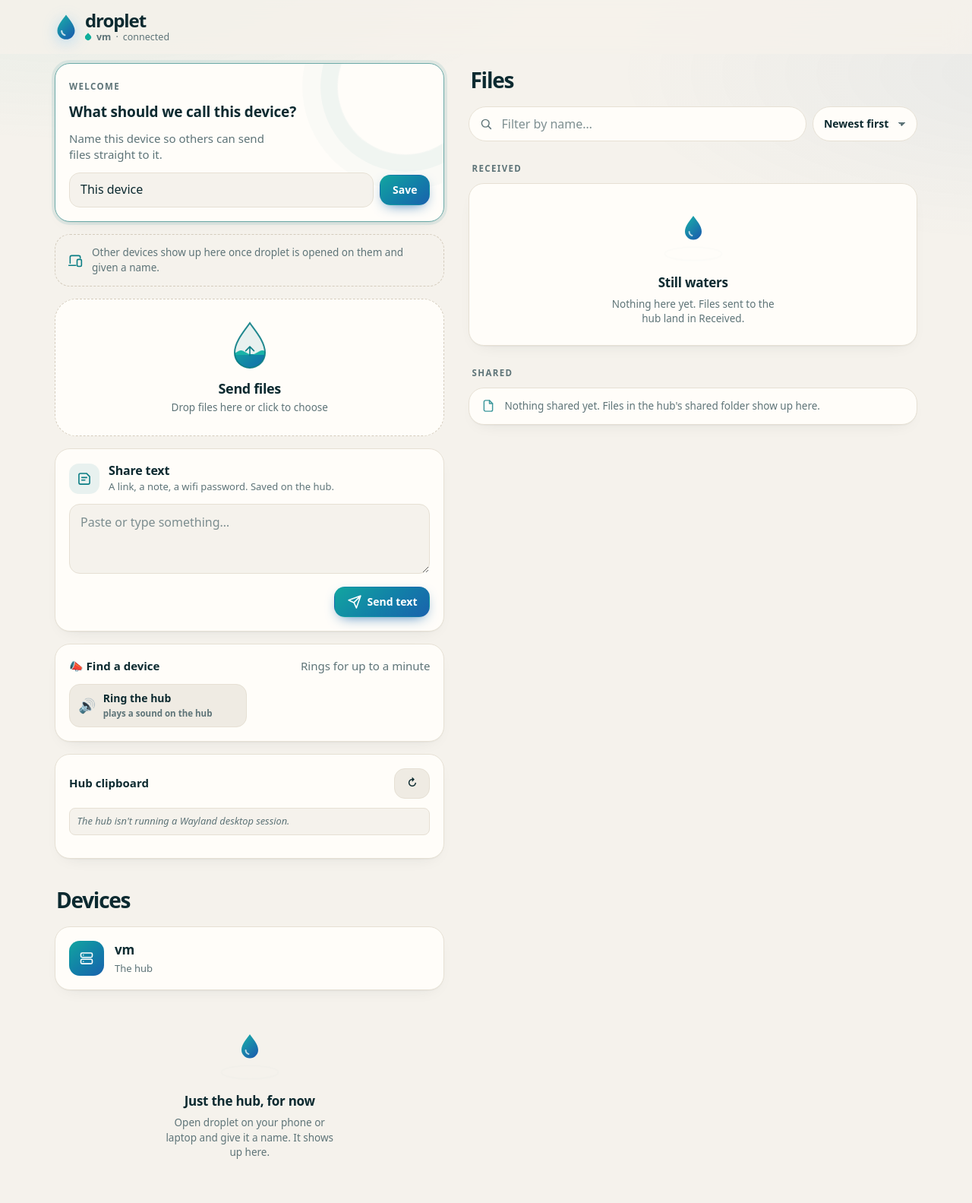
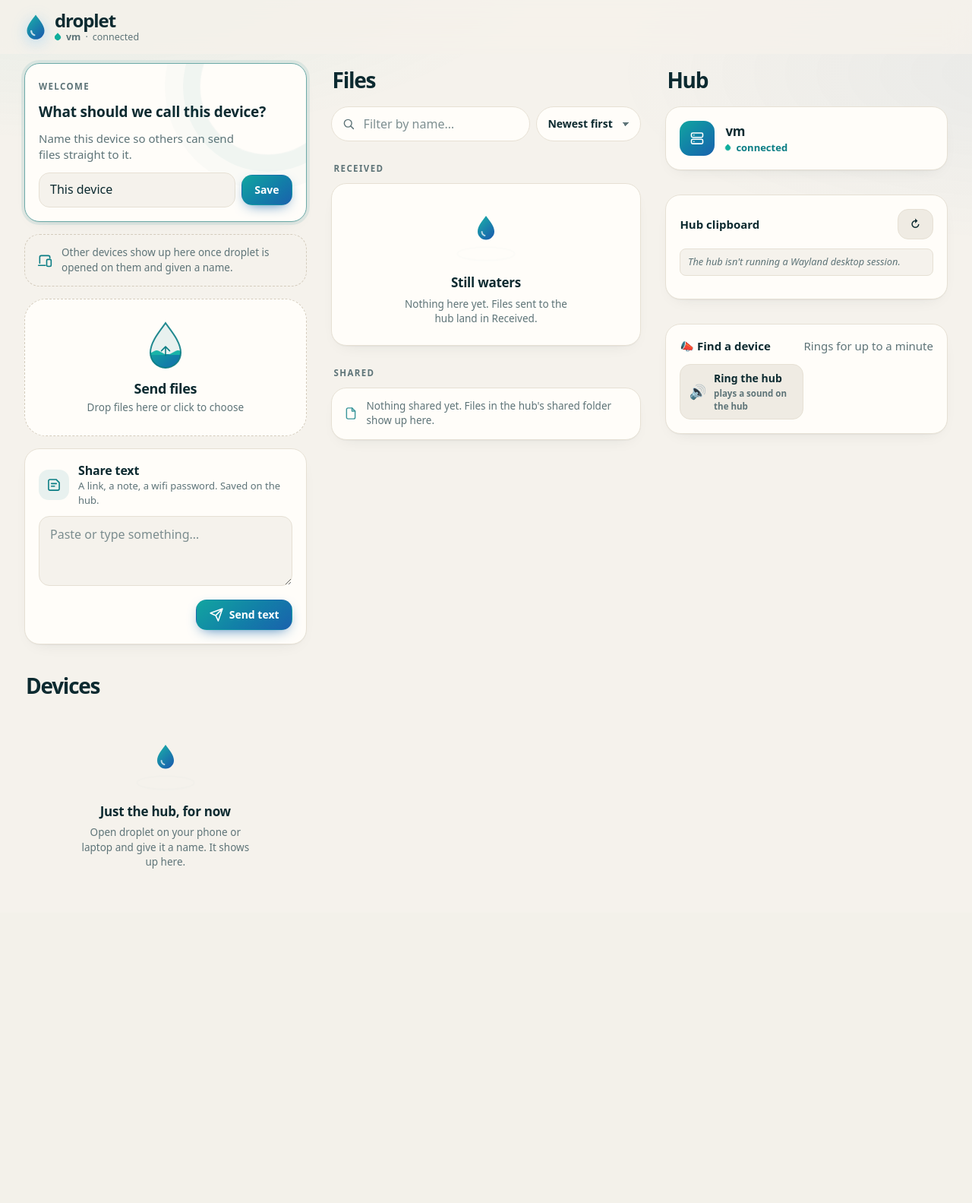
Before and after one commit to Ferinmtk/droplet, a Flask app: page / in a window 1280 px wide. Shown: the whole page at 76% size. After the commit the page ends 1143 px from the top, so only its background shows below. Run offline with Flask 3, Linux system fonts and the light colour scheme; data that the repository does not hold is empty; parts of the project's set-up code (start-up, migrations or seed data) failed here and were passed over; some libraries are stand-ins or nearby versions.

Commit message:
Give the hub's features their own Hub tab
With four feature cards stacked under Share text, the Send tab on a
phone got very long, and hub controls sat among the sending tools.
The cards now mount into a Hub panel (Send · Files · Hub · Devices),
headed by the hub's name and live connection state, with a drop
illustration when no feature is turned on.

On desktop the left column stacks Send, Hub and Devices while Files
spans every row on the right, so neither column pushes the other's
panels apart. From 1240 px the Hub gets a third column of its own.

The page also gains what the cards need to look native: sprite icons
(terminal, ring, clipboard, music, speaker, refresh, play), a
cardHead() helper for the icon-tile header, and HUB_NAME.

```diff
--- a/templates/index.html
+++ b/templates/index.html
@@ -112,6 +112,7 @@
   .card-head { display:flex; align-items:center; gap:var(--s3); }
   .card-head > .ico { color:var(--accent); }
   .grow { flex:1; min-width:0; }
+  .card-head .grow > span { display:block; margin-top:1px; }
   .ico-tile { width:40px; height:40px; border-radius:13px; display:grid; place-items:center; flex:0 0 auto;
               background:var(--accent-soft); color:var(--accent); }
   .eyebrow { font-size:11.5px; font-weight:700; letter-spacing:.12em; text-transform:uppercase; color:var(--dim); }
@@ -178,8 +179,14 @@
   .panel-title { font-family:var(--font-display); font-size:34px; font-weight:800; letter-spacing:-.045em; line-height:1.05;
                  padding:var(--s3) 2px var(--s1); }
   .panel-title small { display:block; font-family:var(--font); font-size:14px; font-weight:500; letter-spacing:0; color:var(--dim); margin-top:6px; }
+  /* feature cards stack with a gap; the order puts the everyday controls first */
+  #features { display:flex; flex-direction:column; gap:var(--s4); }
   #features:empty { display:none; }
-  #features > * + * { margin-top:var(--s4); }
+  #features > * { margin:0; }
+  #hubmedia { order:1; } #clip-card { order:2; } #hub-commands { order:3; } #ring-card { order:4; }
+  #panel-hub .features-empty { display:none; }
+  #panel-hub #features:empty + .features-empty,
+  #panel-hub #features:not(:has(> :not([hidden]))) + .features-empty { display:grid; }
 
   @media (max-width: 879px) {
     .panel:not(.active) { display:none; }
@@ -189,14 +196,25 @@
   @media (min-width: 880px) {
     :root { --gutter:32px; }
     .tabbar { display:none !important; }
+    /* two columns: the left one stacks Send, Hub and Devices while Files runs
+       down the right, spanning every row so it never pushes the left ones apart */
     .layout { display:grid; grid-template-columns:minmax(0,1fr) minmax(0,1.15fr); column-gap:32px;
-              grid-template-areas:"send files" "devices files"; grid-template-rows:auto 1fr; align-items:start; padding-top:var(--s3); }
+              grid-template-areas:"send files" "hub files" "devices files"; grid-template-rows:auto auto 1fr;
+              align-items:start; padding-top:var(--s3); }
     #panel-send { grid-area:send; }
     #panel-files { grid-area:files; }
+    #panel-hub { grid-area:hub; margin-top:var(--s6); }
     #panel-devices { grid-area:devices; margin-top:var(--s6); }
-    #panel-send > .panel-title, #panel-devices > .panel-title { font-size:28px; }
+    #panel-send > .panel-title { display:none; }
     .panel-title { font-size:28px; padding-top:var(--s2); }
     .appbar-in { height:70px; }
+  }
+  /* wide screens: a third column for the hub, so no column gets long */
+  @media (min-width: 1240px) {
+    .layout { max-width:1440px; grid-template-columns:minmax(0,1fr) minmax(0,1.1fr) minmax(0,1fr);
+              grid-template-areas:"send files hub" "devices files hub"; grid-template-rows:auto 1fr; }
+    .appbar-in { max-width:1440px; }
+    #panel-hub { margin-top:0; }
     .brand h1 { font-size:24px; }
   }
 
@@ -209,7 +227,7 @@
          flex-direction:column; gap:4px; color:var(--dim); font-size:12px; font-weight:650; letter-spacing:.01em; }
   .tab:hover { border:none; }
   .tab:active:not(:disabled) { transform:none; }
-  .tab .pill { position:relative; width:60px; height:32px; border-radius:999px; display:grid; place-items:center; isolation:isolate; }
+  .tab .pill { position:relative; width:56px; height:32px; border-radius:999px; display:grid; place-items:center; isolation:isolate; }
   /* the active tab fills up with water from the bottom */
   .tab .pill::before { content:""; position:absolute; inset:0; border-radius:inherit; z-index:-1; background:var(--accent-soft);
                        transform:scaleY(0); transform-origin:50% 100%; transition:transform .32s var(--spring); }
@@ -450,6 +468,12 @@
   .hub-card > * + * { margin-top:0; }
   .hub-card .ico-tile { background:var(--tide); color:var(--on-accent); border-radius:14px; width:46px; height:46px; }
   .hub-card b { display:block; font-family:var(--font-display); font-size:17px; font-weight:750; letter-spacing:-.015em; }
+  .hub-conn { display:flex; align-items:center; color:var(--dim); flex-wrap:wrap; }
+  .hub-conn .dot { width:7px; height:7px; }
+  html[data-conn=online] .hub-conn .dot { background:var(--ok); }
+  html[data-conn=online] .hub-conn [data-conn-state] { color:var(--accent); font-weight:600; }
+  html[data-conn=offline] .hub-conn .dot { background:var(--coral); }
+  html[data-conn=offline] .hub-conn [data-conn-state] { color:var(--coral); font-weight:600; }
   .devices-empty { display:none; }
   #devices-box[hidden] + .devices-empty { display:grid; }
 
@@ -514,6 +538,13 @@
     <symbol id="i-chat" viewBox="0 0 24 24"><path d="M20.5 11.5a8.5 8.5 0 0 1-12.3 7.6L3.5 20.5l1.4-4.4a8.5 8.5 0 1 1 15.6-4.6z"/></symbol>
     <symbol id="i-inbox" viewBox="0 0 24 24"><path d="M21.5 12.5h-5.5l-2 3h-4l-2-3H2.5M5.4 5.6 2.5 12.5v5A2.5 2.5 0 0 0 5 20h14a2.5 2.5 0 0 0 2.5-2.5v-5l-2.9-6.9A2.5 2.5 0 0 0 16.3 4H7.7a2.5 2.5 0 0 0-2.3 1.6z"/></symbol>
     <symbol id="i-check" viewBox="0 0 24 24"><path d="M20 6 9 17l-5-5"/></symbol>
+    <symbol id="i-terminal" viewBox="0 0 24 24"><rect x="2.5" y="4" width="19" height="16" rx="2.5"/><path d="m7 9.5 3 2.5-3 2.5M12.5 15h4.5"/></symbol>
+    <symbol id="i-ring" viewBox="0 0 24 24"><path d="M18 8.5a6 6 0 0 0-12 0c0 6.5-2.5 8.5-2.5 8.5h17S18 15 18 8.5M10.3 20.5a2 2 0 0 0 3.4 0M2.5 7.5a9 9 0 0 1 2.2-4M21.5 7.5a9 9 0 0 0-2.2-4"/></symbol>
+    <symbol id="i-clipboard" viewBox="0 0 24 24"><rect x="5" y="4" width="14" height="17.5" rx="2.5"/><path d="M9 4a1.5 1.5 0 0 1 1.5-1.5h3A1.5 1.5 0 0 1 15 4v1a1 1 0 0 1-1 1h-4a1 1 0 0 1-1-1zM8.5 11h7M8.5 15h5"/></symbol>
+    <symbol id="i-music" viewBox="0 0 24 24"><path d="M9 18V5.5l11-2V16"/><circle cx="6.5" cy="18" r="2.5"/><circle cx="17.5" cy="16" r="2.5"/></symbol>
+    <symbol id="i-speaker" viewBox="0 0 24 24"><path d="M4 9.5v5a1 1 0 0 0 1 1h3l4.5 3.6a.8.8 0 0 0 1.3-.6V5.5a.8.8 0 0 0-1.3-.6L8 8.5H5a1 1 0 0 0-1 1z"/><path d="M16.5 8.8a4.5 4.5 0 0 1 0 6.4M19 6.3a8 8 0 0 1 0 11.4"/></symbol>
+    <symbol id="i-refresh" viewBox="0 0 24 24"><path d="M20 11.5A8 8 0 1 0 17.7 17M20 5v6.5h-6.5"/></symbol>
+    <symbol id="i-play" viewBox="0 0 24 24"><path d="M7 5.5v13l11-6.5z"/></symbol>
   </defs>
 </svg>
 
@@ -523,7 +554,7 @@
     <div class="brand">
       <h1>droplet</h1>
       <div class="conn" id="conn" title="hub: {{ host }}{% if tailnet_user %} · via tailnet as {{ tailnet_user }}{% endif %}">
-        <span class="dot"></span><span class="host">{{ host }}</span><span class="state" id="conn-state">connecting…</span>
+        <span class="dot"></span><span class="host">{{ host }}</span><span class="state" id="conn-state" data-conn-state>connecting…</span>
       </div>
     </div>
     <button id="install" hidden><svg class="ico"><use href="#i-download"/></svg>Install</button>
@@ -577,9 +608,6 @@
         <button id="chat-send" class="primary" aria-label="Send message"><svg class="ico"><use href="#i-send"/></svg></button>
       </div>
     </section>
-
-    <!-- feature modules mount their cards here (see static/*.js) -->
-    <div id="features"></div>
   </section>
 
   <!-- Files: what's waiting for this device, what the hub received, what it shares -->
@@ -615,13 +643,26 @@
     </div>
   </section>
 
-  <!-- Devices: the hub, registered devices, tailnet machines not set up yet -->
+  <!-- Hub: the hub itself and every feature module's card -->
+  <section class="panel" id="panel-hub" data-panel="hub" aria-label="Hub">
+    <h2 class="panel-title">Hub</h2>
+    <div class="card hub-card">
+      <span class="ico-tile"><svg class="ico"><use href="#i-hub"/></svg></span>
+      <div class="grow"><b>{{ host }}</b>
+        <span class="hub-conn small"><span class="dot"></span><span data-conn-state>connecting…</span>{% if tailnet_user %}<span class="dim"> · you're {{ tailnet_user }}</span>{% endif %}</span></div>
+    </div>
+    <!-- feature modules mount their cards here (see static/*.js) -->
+    <div id="features"></div>
+    <div class="features-empty empty-state">
+      <svg class="splash" viewBox="0 0 72 72" aria-hidden="true"><g class="fall"><path d="M36 10C32.6 15 25 23 25 30.5a11 11 0 0 0 22 0C47 23 39.4 15 36 10Z" fill="url(#g-tide)"/><path d="M30.6 31a5.4 5.4 0 0 0 3.8 5" fill="none" stroke="#fff" stroke-opacity=".7" stroke-width="2" stroke-linecap="round"/></g><ellipse class="ring r1" cx="36" cy="60" rx="17" ry="4.2"/><ellipse class="ring r2" cx="36" cy="60" rx="28" ry="6.5"/></svg>
+      <b>Nothing to control yet</b>
+      <span>Hub features such as media, the clipboard and commands show up here when they're turned on.</span>
+    </div>
+  </section>
+
+  <!-- Devices: registered devices, tailnet machines not set up yet -->
   <section class="panel" id="panel-devices" data-panel="devices" aria-label="Devices">
     <h2 class="panel-title">Devices</h2>
-    <div class="card hub-card">
-      <span class="ico-tile"><svg class="ico"><use href="#i-hub"/></svg></span>
-      <div class="grow"><b>{{ host }}</b><span class="dim small">The hub{% if tailnet_user %} · you're {{ tailnet_user }}{% endif %}</span></div>
-    </div>
     <section id="devices-box" hidden>
       <h2 id="devices-sum" class="sec-h">Devices</h2>
       <ul id="devices" class="list"></ul>
@@ -639,6 +680,8 @@
     <span class="pill"><svg class="ico"><use href="#i-send"/></svg><span class="badge" id="tab-badge-send" hidden></span></span>Send</button>
   <button class="tab" role="tab" data-tab="files" aria-selected="false" aria-controls="panel-files">
     <span class="pill"><svg class="ico"><use href="#i-folder"/></svg><span class="badge" id="tab-badge-files" hidden></span></span>Files</button>
+  <button class="tab" role="tab" data-tab="hub" aria-selected="false" aria-controls="panel-hub">
+    <span class="pill"><svg class="ico"><use href="#i-hub"/></svg></span>Hub</button>
   <button class="tab" role="tab" data-tab="devices" aria-selected="false" aria-controls="panel-devices">
     <span class="pill"><svg class="ico"><use href="#i-devices"/></svg></span>Devices</button>
 </nav>
@@ -685,6 +728,16 @@ function icon(name, cls = "") {
   use.setAttribute("href", "#i-" + name);
   svg.append(use);
   return svg;
+}
+
+const HUB_NAME = {{ host|tojson }};   // the hub's machine name, for feature cards
+
+// the standard feature-card header: an icon tile, a title and an optional line under it
+function cardHead(iconName, title, sub, ...actions) {
+  return el("div", { className: "card-head" },
+    el("span", { className: "ico-tile" }, icon(iconName)),
+    el("div", { className: "grow" }, el("h3", { textContent: title }), ...(sub ? [el("span", { className: "dim small", textContent: sub })] : [])),
+    ...actions);
 }
 
 // the drop-landing illustration with a title and a line of help
@@ -855,7 +908,7 @@ let lastUnread = {};
 
 function setConn(ok) {
   document.documentElement.dataset.conn = ok ? "online" : "offline";
-  document.getElementById("conn-state").textContent = ok ? "connected" : "can't reach the hub";
+  for (const e of document.querySelectorAll("[data-conn-state]")) e.textContent = ok ? "connected" : "can't reach the hub";
 }
 
 async function refresh() {
```
